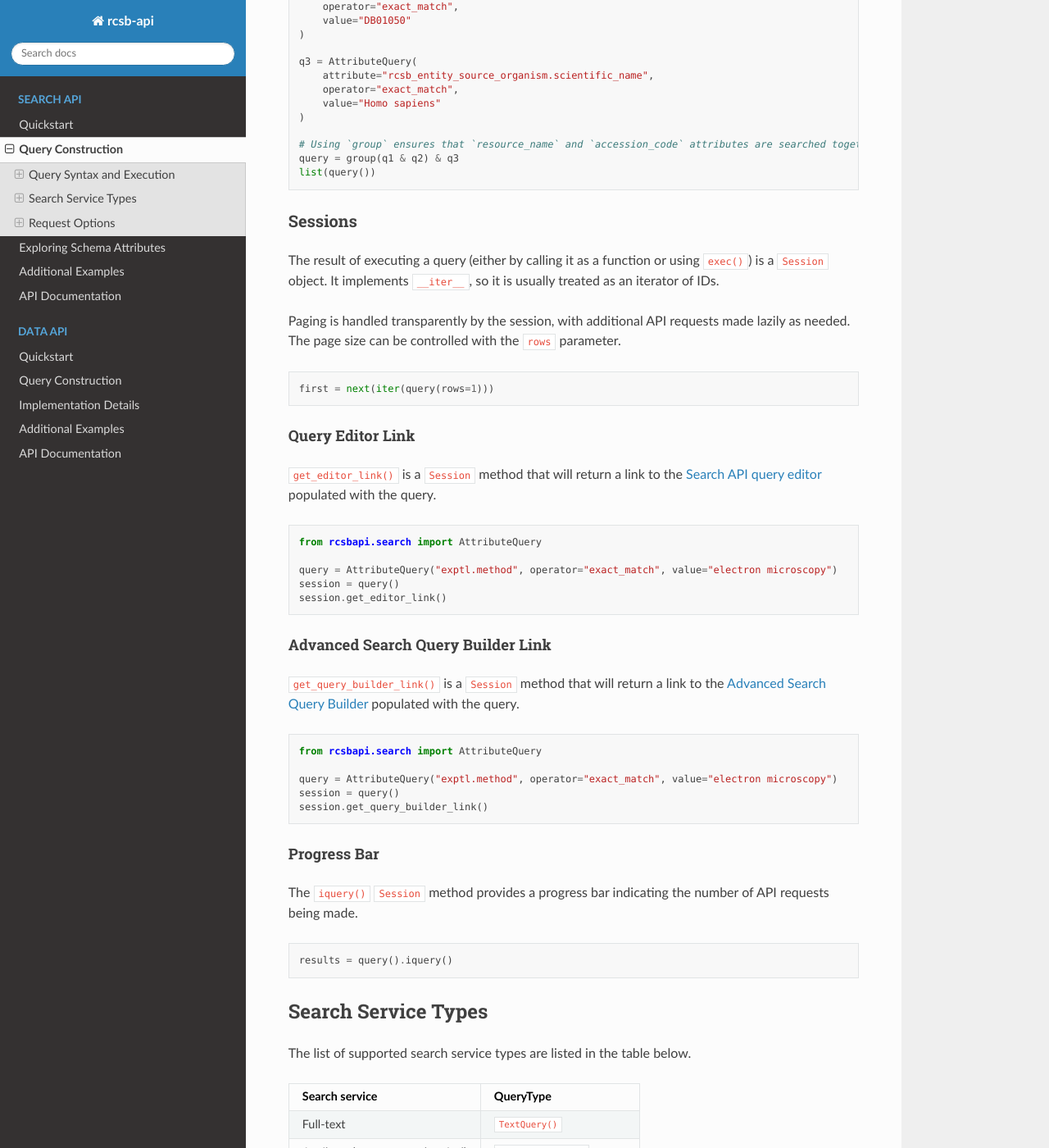
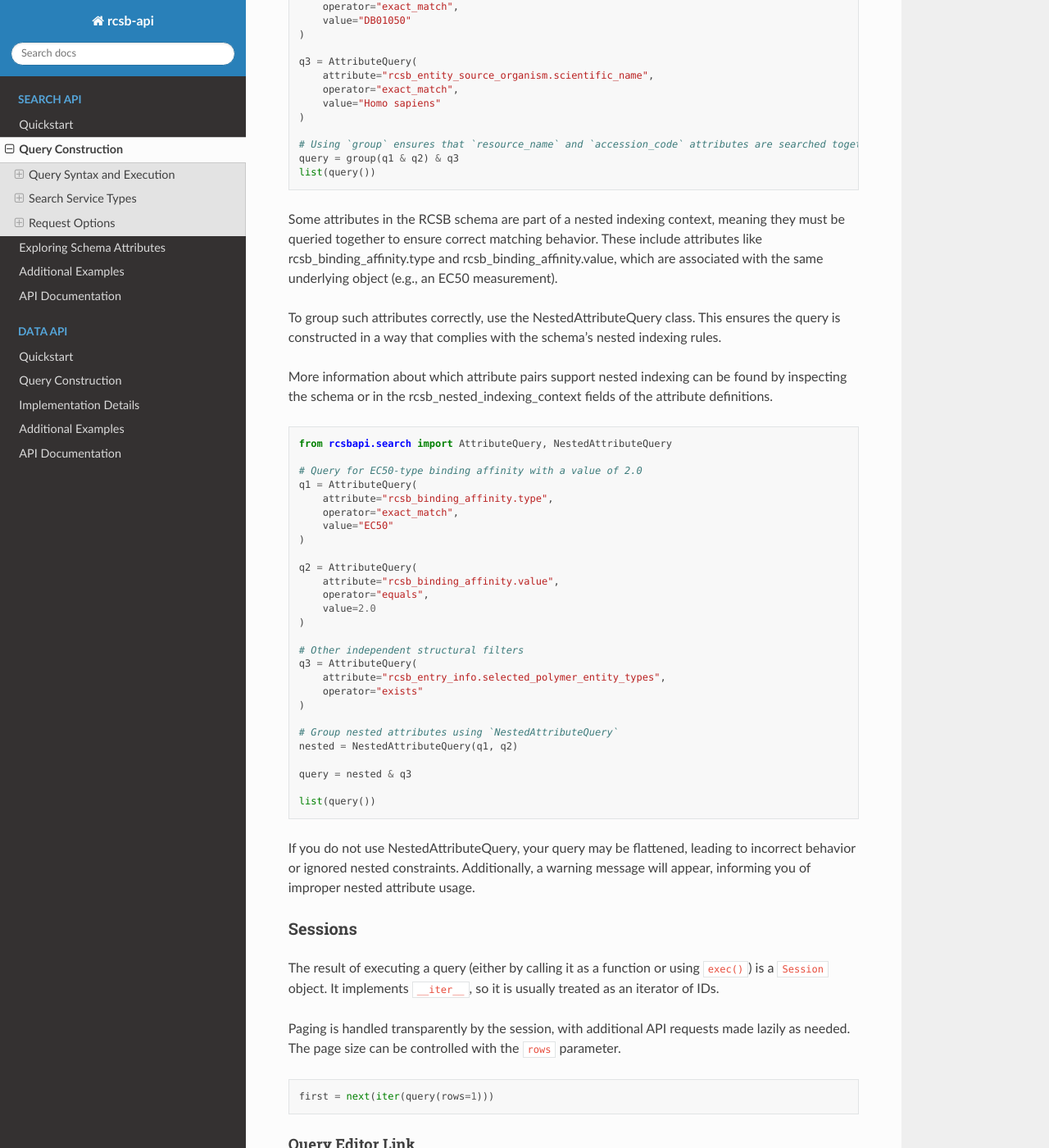
Before and after one commit to rcsb/py-rcsb-api, a Sphinx documentation site: the page built from docs/search_api/query_construction.md, in a window 1280 px wide and 1400 px high, scrolled down 3760 px. Shown: the whole window at 82% size. Built offline with Sphinx 7.4.7 and the Read the Docs theme 3.1.0, drawn with Linux system fonts in a browser that asks for light colours; the version number could not be read and is left out.

Commit message:
Nested Attributes Docs

````diff
--- a/docs/search_api/query_construction.md
+++ b/docs/search_api/query_construction.md
@@ -178,6 +178,45 @@ q3 = AttributeQuery(
 query = group(q1 & q2) & q3
 list(query())
 ```
+
+Some attributes in the RCSB schema are part of a nested indexing context, meaning they must be queried together to ensure correct matching behavior. These include attributes like rcsb_binding_affinity.type and rcsb_binding_affinity.value, which are associated with the same underlying object (e.g., an EC50 measurement).
+
+To group such attributes correctly, use the NestedAttributeQuery class. This ensures the query is constructed in a way that complies with the schema's nested indexing rules.
+
+More information about which attribute pairs support nested indexing can be found by inspecting the schema or in the rcsb_nested_indexing_context fields of the attribute definitions.
+
+```python
+from rcsbapi.search import AttributeQuery, NestedAttributeQuery
+
+# Query for EC50-type binding affinity with a value of 2.0
+q1 = AttributeQuery(
+    attribute="rcsb_binding_affinity.type",
+    operator="exact_match",
+    value="EC50"
+)
+
+q2 = AttributeQuery(
+    attribute="rcsb_binding_affinity.value",
+    operator="equals",
+    value=2.0
+)
+
+# Other independent structural filters
+q3 = AttributeQuery(
+    attribute="rcsb_entry_info.selected_polymer_entity_types",
+    operator="exists"
+)
+
+# Group nested attributes using `NestedAttributeQuery`
+nested = NestedAttributeQuery(q1, q2)
+
+query = nested & q3
+
+list(query())
+```
+If you do not use NestedAttributeQuery, your query may be flattened, leading to incorrect behavior or ignored nested constraints.
+Additionally, a warning message will appear, informing you of improper nested attribute usage.
+
 
 ### Sessions
 The result of executing a query (either by calling it as a function or using `exec()`) is a
````
